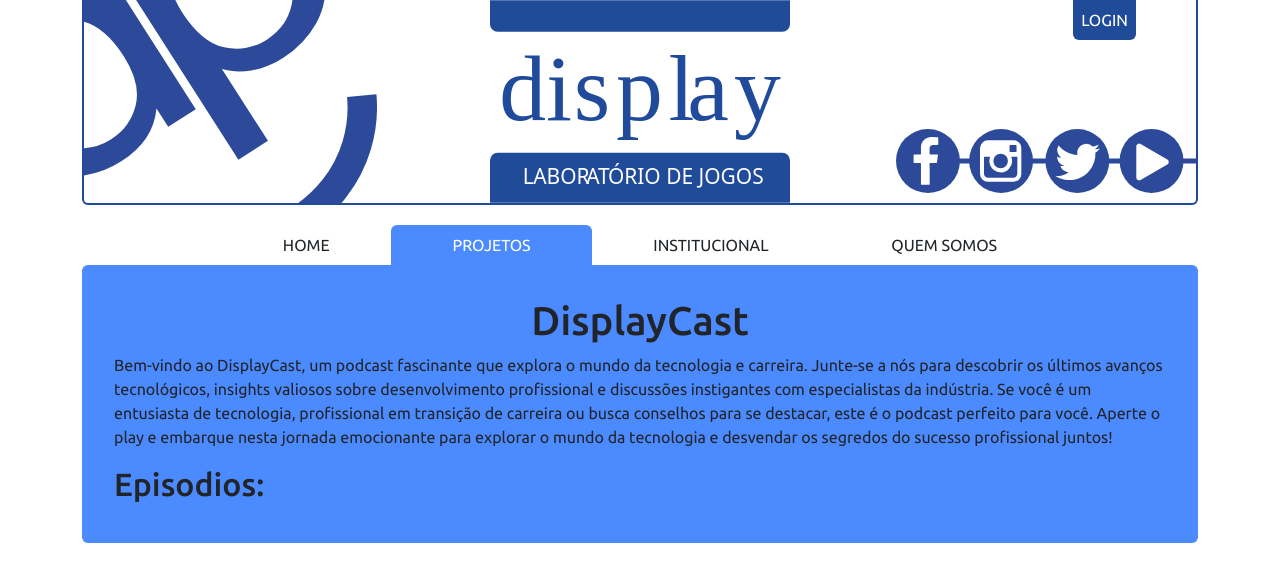
After one commit to vytorrennan/Site-do-Display-Lab, a Flask app: page /projetos/displayCast in a window 1280 px wide. The commit adds this page. Shown: the top 582 px of the page. Run offline with Flask 3, Linux system fonts and the light colour scheme.

Commit message:
re organização das pastas do postsProjetos, inicio da criação da pagina do DisplayCast

```diff
--- a/app.py
+++ b/app.py
@@ -44,6 +44,10 @@ def sobre():
 def exterminandoDrogas():
     return render_template("postsProjetos/exterminandoDrogas.html")
 
+@app.route("/projetos/displayCast")
+def displayCast():
+    return render_template("postsProjetos/displayCast.html")
+
 if __name__ == '__main__':
     app.run(
         host='0.0.0.0',
--- /dev/null
+++ b/static/css/postsProjetos/displayCast.css
@@ -0,0 +1,13 @@
+:root {
+    --projetosColor: rgb(57,126,255,0.9);
+}
+
+#projetosNav {
+    background-color: var(--projetosColor);
+    color: white !important;
+}
+
+#content {
+    background-color: var(--projetosColor);
+    padding: 2em;
+}
--- /dev/null
+++ b/templates/postsProjetos/displayCast.html
@@ -0,0 +1,29 @@
+{% extends "index.html" %}
+
+{% block head %}
+<title>DisplayCast</title>
+<link rel="stylesheet" href="{{ url_for('static', filename='css/postsProjetos/displayCast.css') }}">
+{% endblock %}
+
+
+{% block content %}
+
+
+<h1 id="tituloPrincipalDisplayCast" class="text-center">DisplayCast</h1>
+
+<div id="descricaoDisplayCast">
+    <p class="text-justify">
+        Bem-vindo ao DisplayCast, um podcast fascinante que explora o mundo da tecnologia e carreira. Junte-se a nós para descobrir os últimos avanços tecnológicos, insights valiosos sobre desenvolvimento profissional e discussões instigantes com especialistas da indústria. Se você é um entusiasta de tecnologia, profissional em transição de carreira ou busca conselhos para se destacar, este é o podcast perfeito para você. Aperte o play e embarque nesta jornada emocionante para explorar o mundo da tecnologia e desvendar os segredos do sucesso profissional juntos!
+    </p>
+    <h2>Episodios:</h2>
+</div>
+
+<div id="todosEpisodios">
+
+</div>
+
+{% endblock %}
+
+
+{% block script %}
+{% endblock %}
--- a/templates/postsProjetos/exterminandoDrogas.html
+++ b/templates/postsProjetos/exterminandoDrogas.html
@@ -2,7 +2,7 @@
 
 {% block head %}
 <title>Exterminando Drogas</title>
-<link rel="stylesheet" href="{{ url_for('static', filename='css/postsProjetos/exterminandoDrogas/exterminandoDrogas.css') }}">
+<link rel="stylesheet" href="{{ url_for('static', filename='css/postsProjetos/exterminandoDrogas.css') }}">
 {% endblock %}
 
 {% block content %}
--- a/templates/projetos.html
+++ b/templates/projetos.html
@@ -17,7 +17,7 @@
                     <p class="card-text">Um podcast fascinante que mergulha no mundo da tecnologia e carreira! Junte-se a nós enquanto exploramos os últimos avanços tecnológicos, compartilhamos insights valiosos sobre desenvolvimento profissional e mergulhamos em discussões instigantes com especialistas da indústria.</p>
                     <p>Se você é um entusiasta de tecnologia em busca de conhecimento, um profissional em transição de carreira ou alguém que busca conselhos valiosos para se destacar na indústria, esse o DisplayCast é perfeito para você. Aperte o play e embarque nesta jornada emocionante com a gente. Vamos explorar o mundo da tecnologia e descobrir os segredos para o sucesso profissional juntos!</p>
                 </div>
-                <a href="#" class="saibaMaisBtn rounded-3 mb-3 text-center text-decoration-none">SAIBA MAIS</a>
+                <a href="{{ url_for('displayCast') }}" class="saibaMaisBtn rounded-3 mb-3 text-center text-decoration-none">SAIBA MAIS</a>
             </div>
             <div class="col-md-2">
                 <img src="{{ url_for('static', filename='imgs/projetos/banner2.svg') }}" class="img-fluid rounded-start cardProjetosImage" alt="...">
```
Also changed, not shown: templates/institucional.html (+6 -6 lines), static/css/postsProjetos/exterminandoDrogas.css (renamed from static/css/postsProjetos/exterminandoDrogas/exterminandoDrogas.css).
